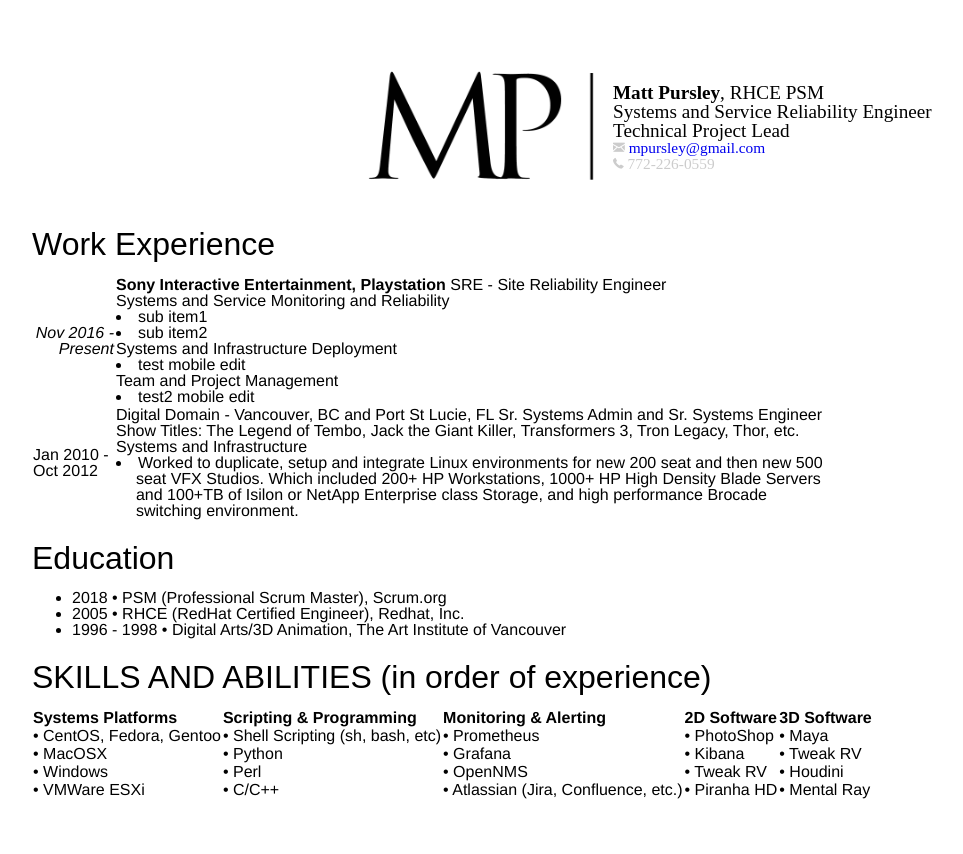
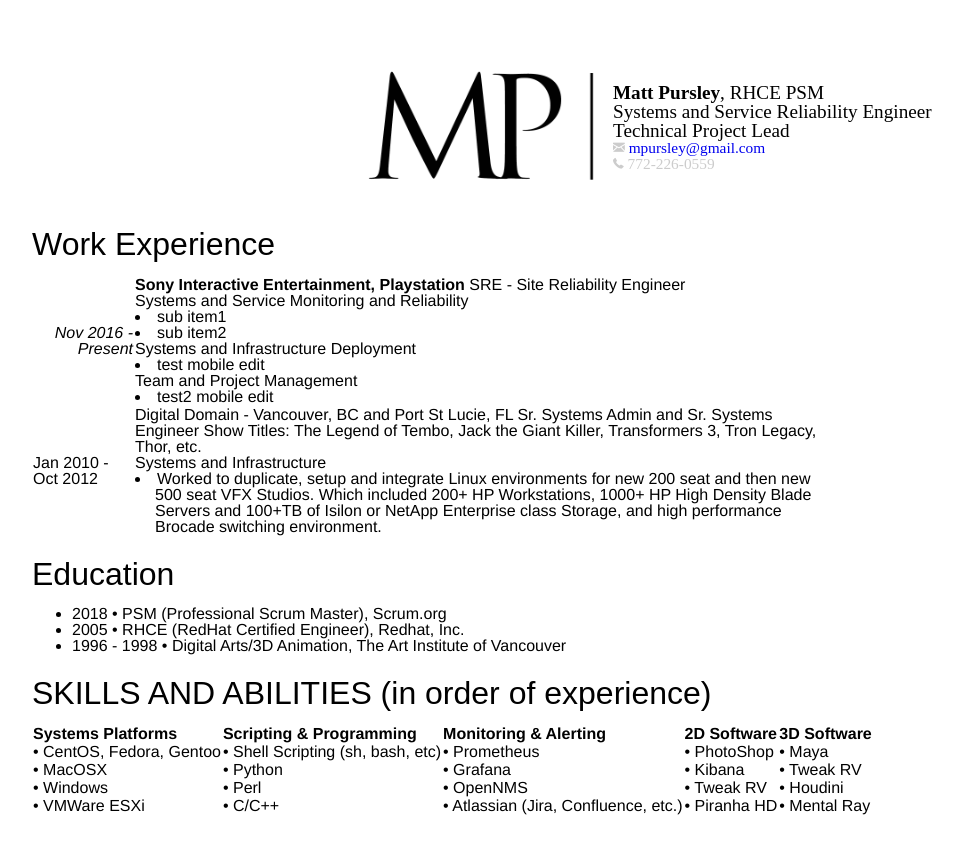
Before and after one commit to mpursley/mpursley.github.io, a Jekyll site: the page built from index_resume_short.md, in a window 1280 px wide. Shown: the top 854 px of the page, without its empty margins (16-979 px from the left). Built offline with Jekyll 4.4.1, drawn with Linux system fonts in a browser that asks for light colours.

Commit message:
Update index_resume_short.md

```diff
--- a/index_resume_short.md
+++ b/index_resume_short.md
@@ -29,7 +29,7 @@
 
 <table width="800">
   <tr>
-    <td align="right">
+    <td align="right" width="100">
       <i>Nov 2016 - Present</i>
     </td>
     <td>
```
